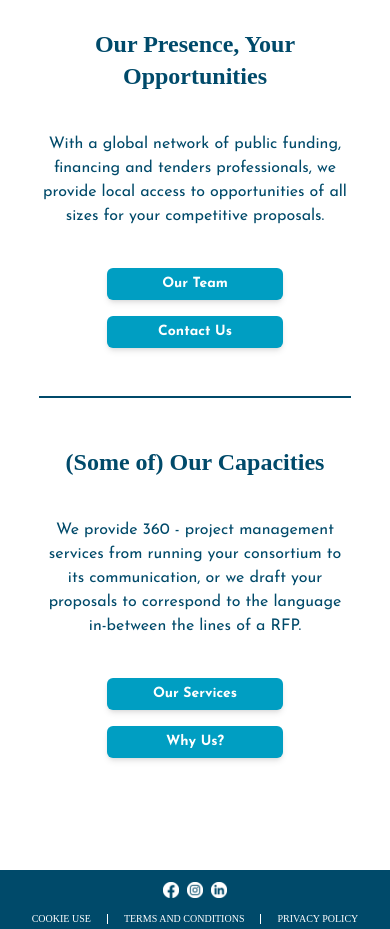
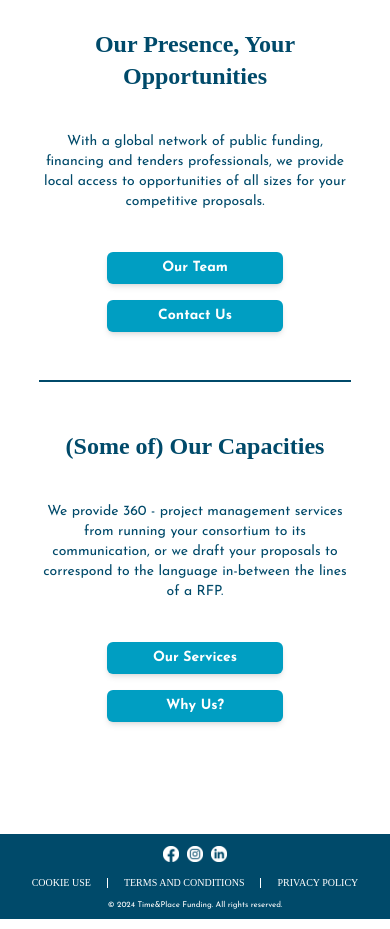
Before and after one commit to stefanolami/funding, a Next.js app: page /en in a window 390 px wide. Shown: the part 1140-2069 px from the top of the page. Built offline with nearby package versions, Linux system fonts and the light colour scheme; a web font is replaced by a local one.

Commit message:
style: Update font sizes in HomePage component

```diff
--- a/src/components/HomePage.jsx
+++ b/src/components/HomePage.jsx
@@ -15,7 +15,7 @@ export default function HomePage() {
 					sizes="(max-width: 640px) 70vw, 40vw"
 				/>
 			</div>
-			<p className="my-10 lg:my-12 font-jose mx-auto w-4/5 xl:w-2/3 max-w-[1250px] text-primary text-sm xl:text-xl text-center">
+			<p className="my-10 lg:my-12 font-jose mx-auto w-4/5 xl:w-2/3 max-w-[1250px] text-primary text-sm lg:text-xl text-center">
 				As big business or SME, as NGO or local administration you can
 				benefit from international, national, regional and local public
 				funding, financing and tenders. Time&Place Funding: Your point
@@ -27,7 +27,7 @@ export default function HomePage() {
 					<h2 className="font-unna font-bold text-2xl xl:text-[40px] text-primary mb-10 text-center">
 						Our Presence, Your Opportunities
 					</h2>
-					<p className="text-primary font-jose text-base xl:text-xl mb-10 lg:mb-16 text-center">
+					<p className="text-primary font-jose text-sm lg:text-xl mb-10 lg:mb-16 text-center">
 						With a global network of public funding, financing and
 						tenders professionals, we provide local access to
 						opportunities of all sizes for your competitive
@@ -55,7 +55,7 @@ export default function HomePage() {
 					<h2 className="font-unna font-bold text-2xl xl:text-[40px] text-primary mb-10 text-center">
 						(Some of) Our Capacities
 					</h2>
-					<p className="text-primary font-jose text-base xl:text-xl mb-10 lg:mb-16 text-center">
+					<p className="text-primary font-jose text-sm lg:text-xl mb-10 lg:mb-16 text-center">
 						We provide 360 - project management services from
 						running your consortium to its communication, or we
 						draft your proposals to correspond to the language
```
